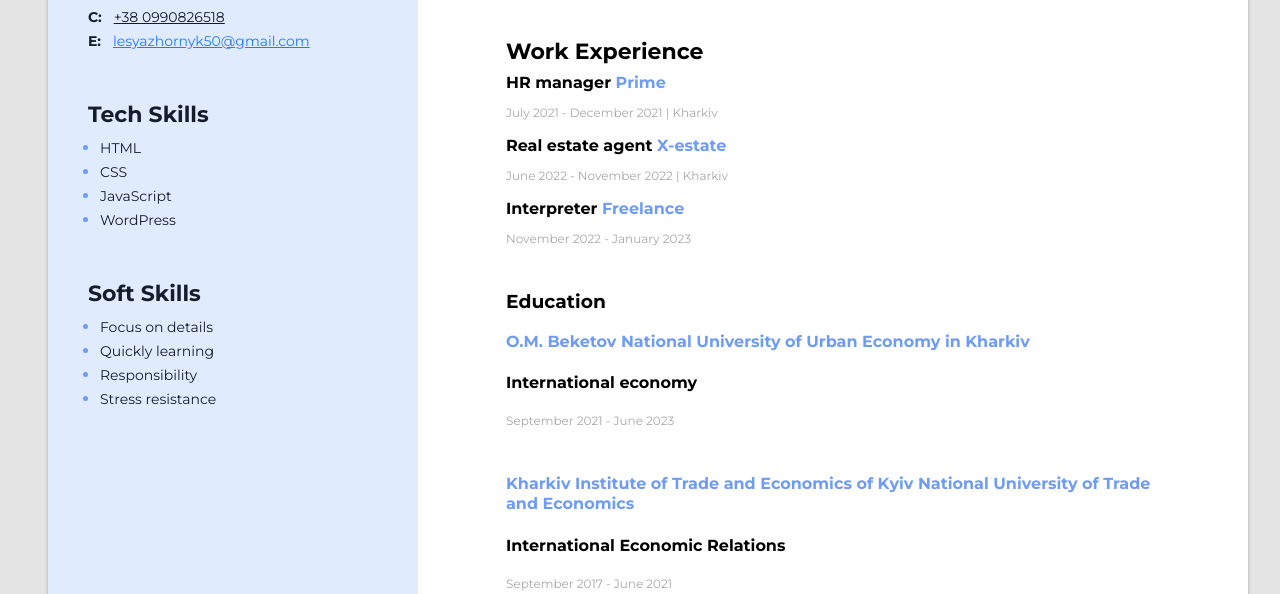
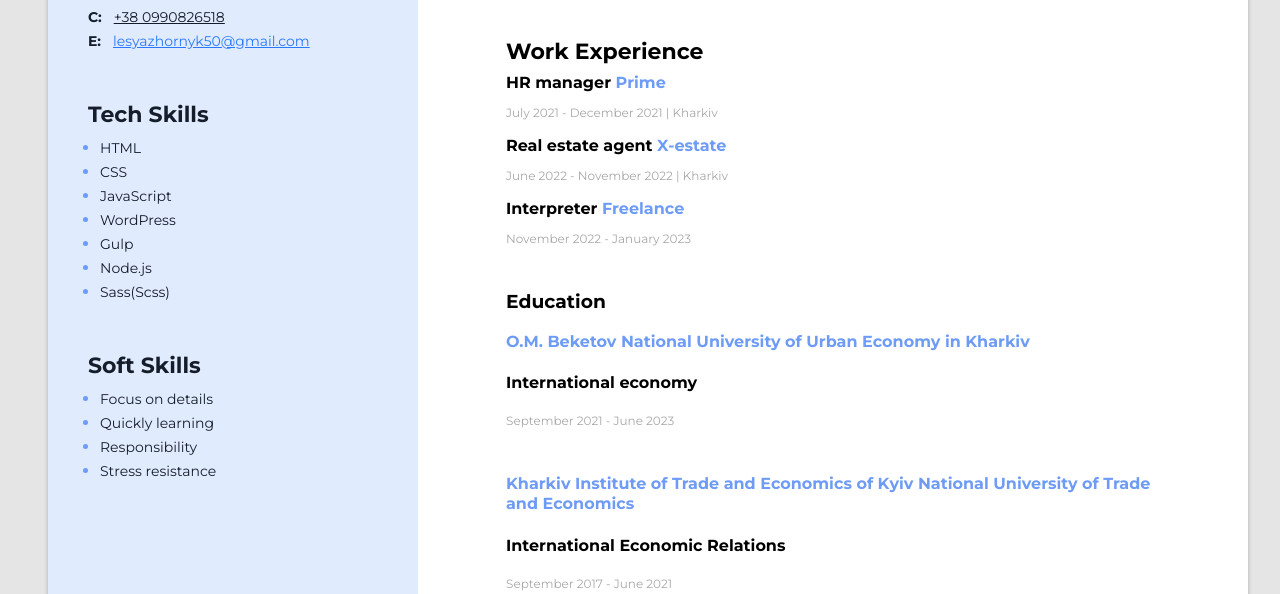
Before and after one commit to lesyazhornyk/resume, a plain HTML site: page index.html in a window 1280 px wide. Shown: the part 462-1056 px from the top of the page. Drawn offline with Linux system fonts and the light colour scheme.

Commit message:
add photo

```diff
--- a/index.html
+++ b/index.html
@@ -96,7 +96,7 @@
 
 <!-- Sidebar -->
 <aside class="sidebar">
-    <img src="./img/my-photo.JPG" alt="My photo" width="370px" class="my-photo">
+    <img src="./img/my-photo.webp" alt="My photo" width="370px" class="my-photo">
 
    <!-- Contacts -->
    <div class="contacts-container">
@@ -127,6 +127,15 @@
         <li class="skills-list-item">
             <span class="skills-list-text">WordPress</span>
         </li>
+        <li class="skills-list-item">
+           <span class="skills-list-text">Gulp</span>
+        </li>
+        <li class="skills-list-item">
+           <span class="skills-list-text">Node.js</span>
+        </li>
+         <li class="skills-list-item">
+           <span class="skills-list-text">Sass(Scss)</span>
+        </li>
     </ul>
    </div>
    <!--Soft skills-->
```
Also changed, not shown: 3 other files.
